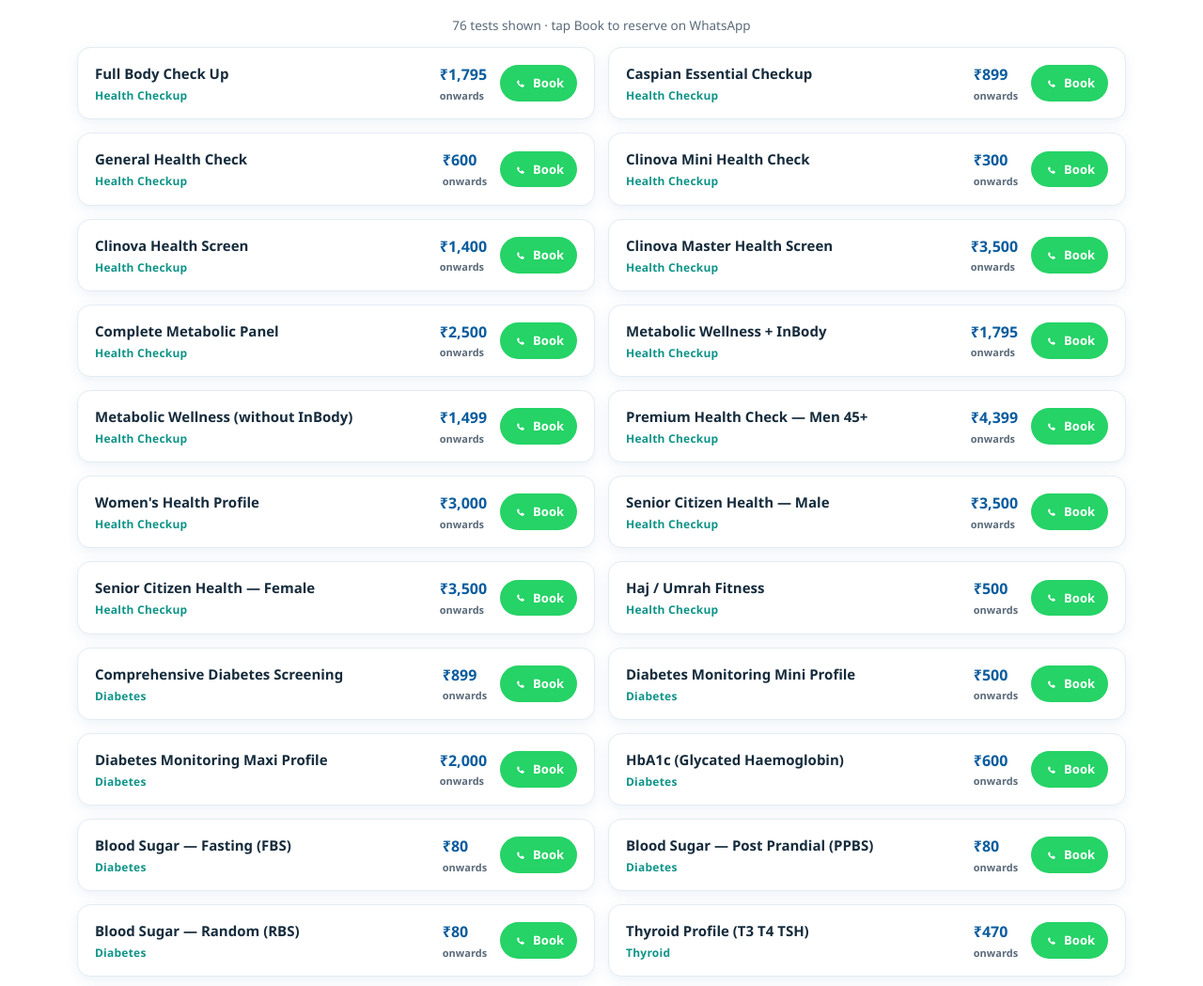
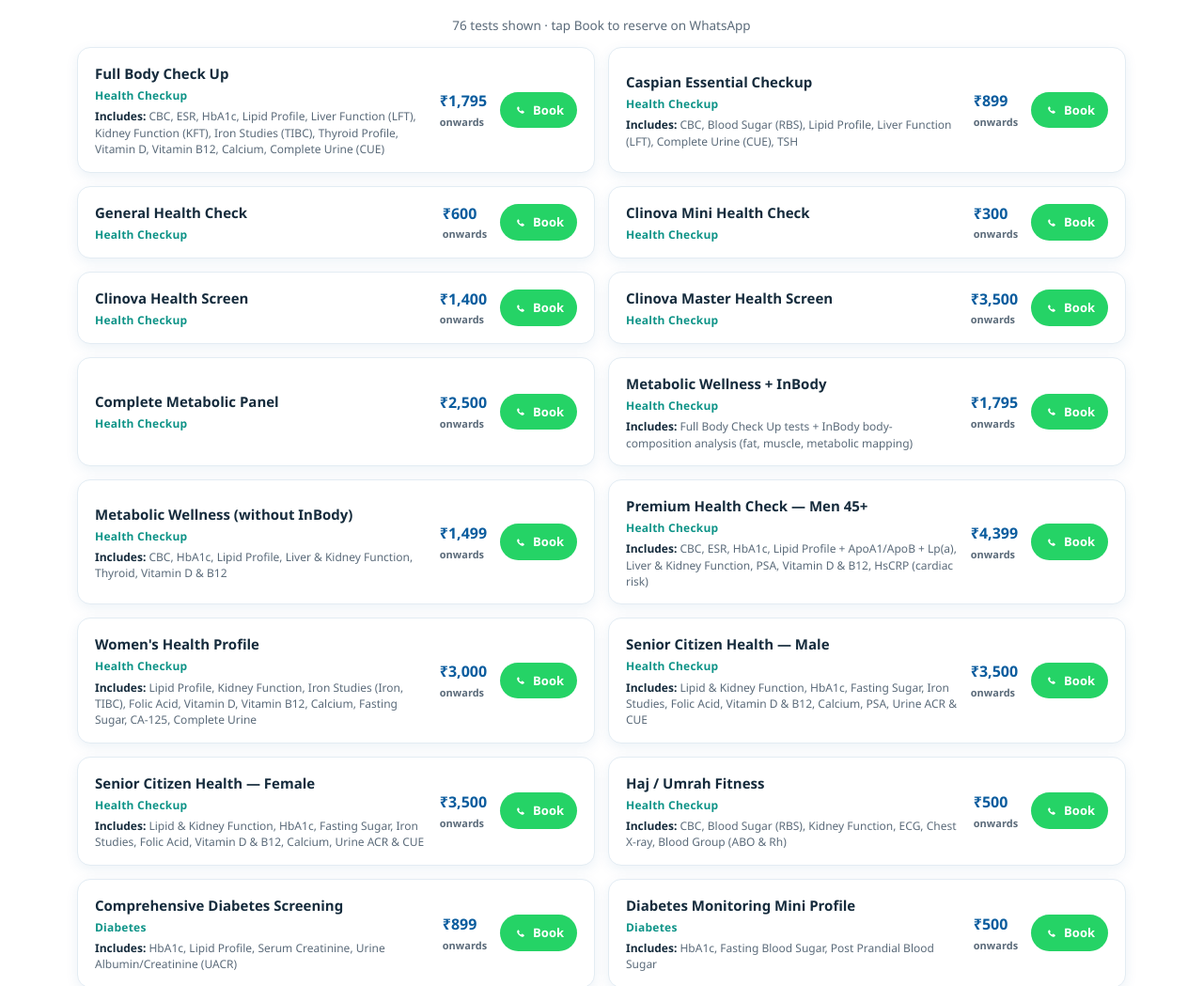
Before and after one commit to oratorkhizer/caspianlabs-site, a plain HTML site: page index.html in a window 1280 px wide. Shown: the part 4504-5553 px from the top of the page at 94% size. Drawn offline with Linux system fonts and the light colour scheme.

Commit message:
Show included tests on profiles and match them in search (smart search)

```diff
--- a/index.html
+++ b/index.html
@@ -127,6 +127,9 @@
   .titem .ti-main{flex:1;min-width:0}
   .titem .ti-name{font-weight:700;font-size:15px;color:var(--ink)}
   .titem .ti-cat{font-size:12px;color:var(--teal-dark);font-weight:600;letter-spacing:.02em;margin-top:2px}
+  .titem .ti-inc{font-size:12px;color:var(--muted);margin-top:4px;line-height:1.45}
+  .titem .ti-inc b{color:var(--ink);font-weight:600}
+  .dir-hit{background:#fff6d6;border-radius:3px;padding:0 2px;font-weight:700;color:#8a6d1b}
   .titem .ti-price{font-weight:800;font-size:16px;color:var(--blue);white-space:nowrap}
   .titem .ti-price small{display:block;font-weight:600;font-size:11px;color:var(--muted)}
   .titem .ti-ask{font-size:12.5px;color:var(--muted);font-weight:600;white-space:nowrap}
@@ -655,6 +658,40 @@
     {n:"Asthma Health Camp", c:"Pre-op & Other", p:1600, k:"asthma allergy"}
   ];
 
+  // Tests included in each profile/package (shown under the name + searchable).
+  // Common/high-traffic profiles are filled now; remaining ones fill automatically
+  // once the Crelio API is connected.
+  var INC = {
+    "Full Body Check Up":"CBC, ESR, HbA1c, Lipid Profile, Liver Function (LFT), Kidney Function (KFT), Iron Studies (TIBC), Thyroid Profile, Vitamin D, Vitamin B12, Calcium, Complete Urine (CUE)",
+    "Caspian Essential Checkup":"CBC, Blood Sugar (RBS), Lipid Profile, Liver Function (LFT), Complete Urine (CUE), TSH",
+    "Comprehensive Diabetes Screening":"HbA1c, Lipid Profile, Serum Creatinine, Urine Albumin/Creatinine (UACR)",
+    "Diabetes Monitoring Mini Profile":"HbA1c, Fasting Blood Sugar, Post Prandial Blood Sugar",
+    "Diabetes Monitoring Maxi Profile":"HbA1c, Fasting & PP Blood Sugar, Lipid Profile, Kidney Function, Urine Microalbumin",
+    "Metabolic Wellness + InBody":"Full Body Check Up tests + InBody body-composition analysis (fat, muscle, metabolic mapping)",
+    "Metabolic Wellness (without InBody)":"CBC, HbA1c, Lipid Profile, Liver & Kidney Function, Thyroid, Vitamin D & B12",
+    "Women's Health Profile":"Lipid Profile, Kidney Function, Iron Studies (Iron, TIBC), Folic Acid, Vitamin D, Vitamin B12, Calcium, Fasting Sugar, CA-125, Complete Urine",
+    "Senior Citizen Health — Male":"Lipid & Kidney Function, HbA1c, Fasting Sugar, Iron Studies, Folic Acid, Vitamin D & B12, Calcium, PSA, Urine ACR & CUE",
+    "Senior Citizen Health — Female":"Lipid & Kidney Function, HbA1c, Fasting Sugar, Iron Studies, Folic Acid, Vitamin D & B12, Calcium, Urine ACR & CUE",
+    "Premium Health Check — Men 45+":"CBC, ESR, HbA1c, Lipid Profile + ApoA1/ApoB + Lp(a), Liver & Kidney Function, PSA, Vitamin D & B12, HsCRP (cardiac risk)",
+    "Haj / Umrah Fitness":"CBC, Blood Sugar (RBS), Kidney Function, ECG, Chest X-ray, Blood Group (ABO & Rh)",
+    "Thyroid Profile (T3 T4 TSH)":"T3, T4, TSH",
+    "Thyroid Panel I (T3 T4 TSH)":"T3, T4, TSH",
+    "Cardiac Basic Markers":"CPK (Creatine Kinase), CK-MB, LDH, AST/SGOT",
+    "Heart Health Check (Cardiologist)":"ECG, Blood Sugar (GRBS), 2D Echo, Cardiologist consultation (Dr Sayyed Muzammil)",
+    "Antenatal Maxi Profile":"HIV 1&2, HBsAg, VDRL/RPR, Blood Group (ABO & Rh), Serum Creatinine, Random Blood Sugar, Complete Urine (CUE)",
+    "Antenatal Mini Profile":"HIV 1&2, HBsAg, VDRL/RPR, Blood Group (ABO & Rh), Haemoglobin, Blood Sugar, Urine Routine",
+    "APLA Profile":"Cardiolipin IgG & IgM, Anti-Phospholipid IgA/IgG/IgM, HIV 1&2, HBsAg, VDRL/RPR",
+    "Iron Deficiency Profile":"Serum Iron, TIBC, Transferrin Saturation, Ferritin",
+    "Anaemia Mini Profile":"CBC, Peripheral Smear, Serum Iron, Ferritin, Vitamin B12",
+    "Lipid Profile (Cholesterol)":"Total Cholesterol, HDL, LDL, VLDL, Triglycerides",
+    "Kidney Function Mini Profile (KFT)":"Blood Urea, Serum Creatinine, Uric Acid, Electrolytes",
+    "Liver Function Test (LFT)":"Bilirubin, SGPT, SGOT, ALP, Total Protein, Albumin",
+    "Fever Mini Profile":"CBC, Malaria, Widal, Dengue NS1, Urine Routine",
+    "Fever Maxi Profile":"CBC, Malaria, Widal, Dengue (NS1/IgG/IgM), Typhoid, CRP, LFT, Urine Routine",
+    "Pre-Operative Mini Profile":"CBC, Blood Sugar, Blood Group, HIV, HBsAg, Bleeding & Clotting Time",
+    "Pre-Operative Maxi Profile":"CBC, Blood Sugar, Blood Group, HIV, HBsAg, HCV, PT/INR, LFT, KFT, ECG, Chest X-ray"
+  };
+
   var WA = "https://wa.me/919059341154?text=";
   var activeCat = "All";
 
@@ -678,7 +715,8 @@
     var shown = 0;
     TESTS.forEach(function(t){
       if(activeCat!=="All" && t.c!==activeCat) return;
-      var hay = (t.n + " " + t.c + " " + (t.k||"")).toLowerCase();
+      var incTxt = INC[t.n] || "";
+      var hay = (t.n + " " + t.c + " " + (t.k||"") + " " + incTxt).toLowerCase();
       if(q && hay.indexOf(q)<0) return;
       shown++;
       var priceHtml = (t.p!=null)
@@ -687,8 +725,16 @@
       var msg = t.p!=null
         ? "Hi Caspian Diagnostic Centre, I'd like to book: " + t.n + " (" + inr(t.p) + ")."
         : "Hi Caspian Diagnostic Centre, I'd like to book: " + t.n + ". Please share the price.";
+      var incHtml = "";
+      if(incTxt){
+        var shownInc = incTxt;
+        if(q){ // highlight the matched test within the includes
+          try { shownInc = incTxt.replace(new RegExp('('+q.replace(/[.*+?^${}()|[\]\\]/g,'\\$&')+')','ig'), '<span class="dir-hit">$1</span>'); } catch(e){ shownInc = incTxt; }
+        }
+        incHtml = '<div class="ti-inc"><b>Includes:</b> '+shownInc+'</div>';
+      }
       out += '<div class="titem">'
-           +   '<div class="ti-main"><div class="ti-name">'+t.n+'</div><div class="ti-cat">'+t.c+'</div></div>'
+           +   '<div class="ti-main"><div class="ti-name">'+t.n+'</div><div class="ti-cat">'+t.c+'</div>'+incHtml+'</div>'
            +   priceHtml
            +   '<a class="ti-book" target="_blank" rel="noopener" href="'+WA+encodeURIComponent(msg)+'">'
            +     '<svg width="15" height="15" viewBox="0 0 24 24" fill="currentColor"><path d="M17.5 14.4c-.3-.1-1.7-.8-1.9-.9-.3-.1-.5-.1-.7.1-.2.3-.7.9-.9 1.1-.2.2-.3.2-.6.1-1.5-.7-2.5-1.3-3.5-3-.3-.5.3-.4.8-1.4.1-.2 0-.4 0-.5 0-.1-.7-1.6-.9-2.2-.2-.6-.5-.5-.7-.5h-.6c-.2 0-.5.1-.8.4-.3.3-1 1-1 2.5s1.1 2.9 1.2 3.1c.2.2 2.1 3.3 5.2 4.6 2 .8 2.7.9 3.6.8.6-.1 1.7-.7 2-1.4.2-.7.2-1.2.2-1.4-.1-.1-.3-.2-.6-.3z"/></svg>'
```
